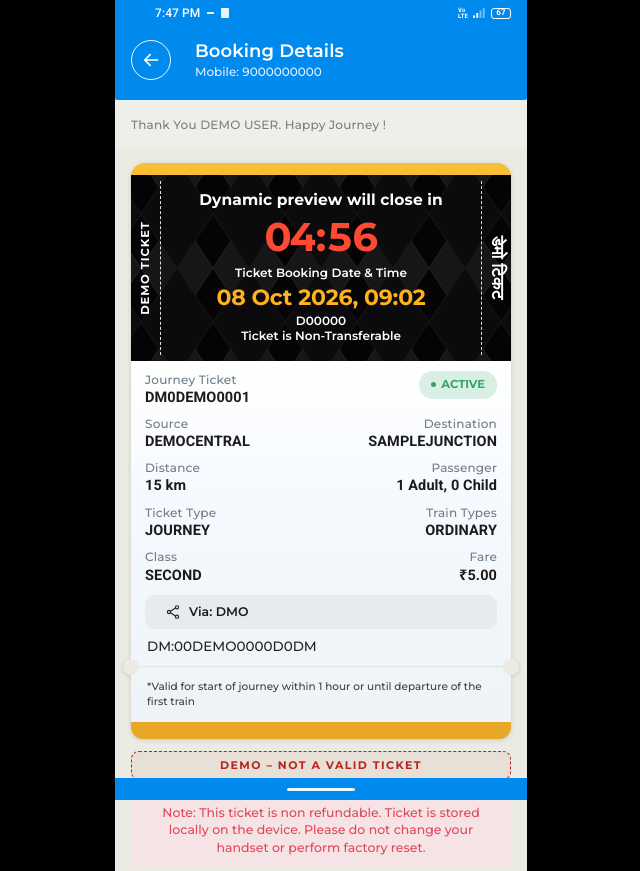
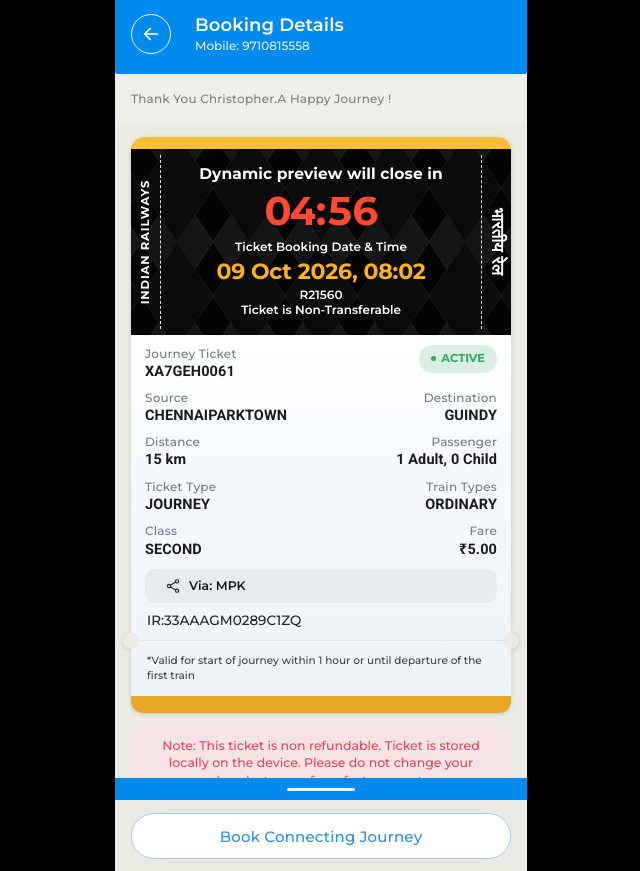
Before and after one commit to CHRIS-7777/rail, a website: page www/index.html in a window 1280 px wide. Shown: the top 871 px of the page, without its empty margins (319-959 px from the left). Drawn offline with Linux system fonts and the light colour scheme; a web font is replaced by a local one.

Commit message:
Update index.html

```diff
--- a/www/index.html
+++ b/www/index.html
@@ -4,7 +4,7 @@
   <meta charset="utf-8">
   <meta name="viewport" content="width=device-width, initial-scale=1, viewport-fit=cover">
   <meta name="theme-color" content="#018aed">
-  <title>Booking Details – DEMO</title>
+  <title>Booking Details  </title>
   <link rel="icon" href="data:,">
   <link rel="stylesheet" href="css/style.css">
 </head>
@@ -12,59 +12,49 @@
   <div id="app">
 
     <header class="hdr">
-      <div class="status" aria-hidden="true">
-        <span class="s-time">7:47 PM</span>
-        <span class="s-dash"></span>
-        <span class="s-sim"></span>
-        <span class="s-right">
-          <span class="s-lte"><b>Vo</b><b>LTE</b></span>
-          <svg class="s-sig" viewBox="0 0 16 12"><rect x="0" y="9" width="2.4" height="3"/><rect x="4" y="6" width="2.4" height="6"/><rect x="8" y="3" width="2.4" height="9" opacity=".45"/><rect x="12" y="0" width="2.4" height="12" opacity=".45"/></svg>
-          <span class="s-bat"><i>67</i></span>
-        </span>
-      </div>
       <div class="bar">
         <button class="back" aria-label="Back" type="button">
           <svg viewBox="0 0 24 24"><path d="M20 12H5M11 5.5 4.5 12 11 18.5" fill="none" stroke="#fff" stroke-width="2" stroke-linecap="round" stroke-linejoin="round"/></svg>
         </button>
         <div class="ttl">
           <h1>Booking Details</h1>
-          <p>Mobile: 9000000000</p>
+          <p>Mobile: 9710815558</p>
         </div>
       </div>
     </header>
 
     <main class="page">
-      <div class="thanks">Thank You DEMO USER. Happy Journey !</div>
+      <div class="thanks">Thank You Christopher.A Happy Journey !</div>
 
       <section class="ticket">
         <div class="t-top"></div>
 
         <div class="panel">
-          <div class="side side-l"><span>DEMO TICKET</span></div>
+          <div class="side side-l"><span>INDIAN RAILWAYS</span></div>
           <div class="center">
             <div class="c-title">Dynamic preview will close in</div>
             <div class="timer" id="timer" aria-live="off">
               <span class="digit" data-i="0"></span><span class="digit" data-i="1"></span><span class="colon">:</span><span class="digit" data-i="2"></span><span class="digit" data-i="3"></span>
             </div>
             <div class="c-sub">Ticket Booking Date &amp; Time</div>
-            <div class="c-date">08 Oct 2026, 09:02</div>
-            <div class="c-small">D00000</div>
+            <div class="c-date">09 Oct 2026, 08:02</div>
+            <div class="c-small">R21560</div>
             <div class="c-small">Ticket is Non-Transferable</div>
           </div>
-          <div class="side side-r"><span>डेमो टिकट</span></div>
+          <div class="side side-r"><span>भारतीय रेल</span></div>
         </div>
 
         <div class="info">
           <div class="row first">
             <div class="cell">
               <div class="lbl">Journey Ticket</div>
-              <div class="val">DM0DEMO0001</div>
+              <div class="val">XA7GEH0061</div>
             </div>
             <div class="pill-active"><i></i>ACTIVE</div>
           </div>
           <div class="row">
-            <div class="cell"><div class="lbl">Source</div><div class="val">DEMOCENTRAL</div></div>
-            <div class="cell r"><div class="lbl">Destination</div><div class="val">SAMPLEJUNCTION</div></div>
+            <div class="cell"><div class="lbl">Source</div><div class="val">CHENNAIPARKTOWN</div></div>
+            <div class="cell r"><div class="lbl">Destination</div><div class="val">GUINDY</div></div>
           </div>
           <div class="row">
             <div class="cell"><div class="lbl">Distance</div><div class="val">15 km</div></div>
@@ -81,10 +71,10 @@
 
           <div class="via">
             <svg viewBox="0 0 24 24"><g fill="none" stroke="#2a2a2a" stroke-width="1.8" stroke-linecap="round" stroke-linejoin="round"><circle cx="18" cy="5" r="2.4"/><circle cx="6" cy="12" r="2.4"/><circle cx="18" cy="19" r="2.4"/><path d="M8.2 10.9 15.8 6.1M8.2 13.1l7.6 4.8"/></g></svg>
-            <span>Via: DMO</span>
+            <span>Via: MPK</span>
           </div>
 
-          <div class="code">DM:00DEMO0000D0DM</div>
+          <div class="code">IR:33AAAGM0289C1ZQ</div>
 
           <div class="tear"><i class="n-l"></i><i class="n-r"></i></div>
 
@@ -92,8 +82,6 @@
         </div>
         <div class="t-bot"></div>
       </section>
-
-      <div class="demo-flag">DEMO – NOT A VALID TICKET</div>
 
       <div class="note">Note: This ticket is non refundable. Ticket is stored locally on the device. Please do not change your handset or perform factory reset.</div>
 
@@ -103,9 +91,9 @@
 
       <section class="know">
         <h2>Do you know?</h2>
-        <p>This is a static demo screen built only to show a user interface.</p>
-        <p>This ticket is not real and has no value. It cannot be used for any travel.</p>
-        <p>For enquiry about this demo, please ignore.</p>
+        <p>IR recovers oly 57% of cost of travel on an average.</p>
+        <p>This ticket is booked on a personal user ID. its sale/purchase is an offence u/s 143 of the Railways Act,1989</p>
+        <p>For enquiry and integrated railway helpline.please dial 139.</p>
       </section>
     </main>
 
```
